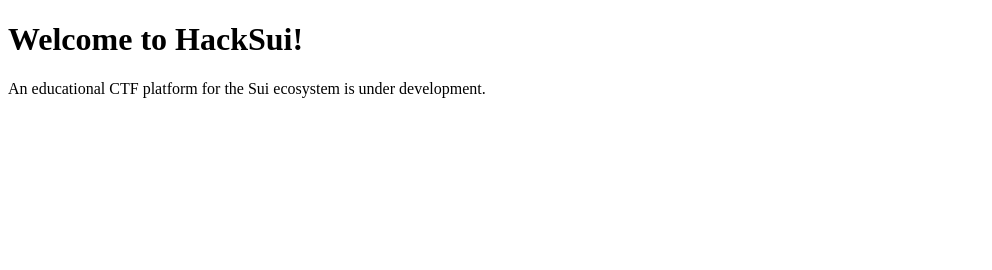
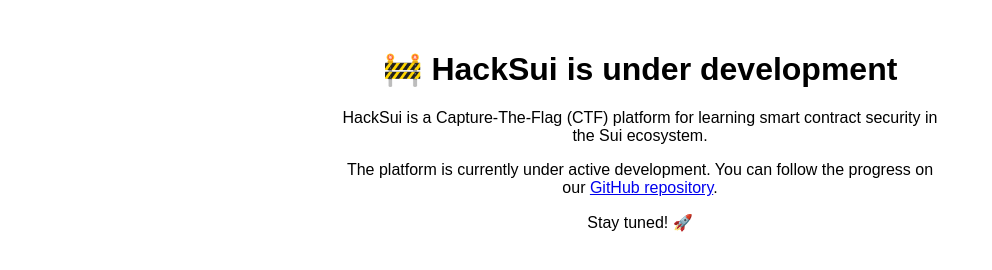
Before and after one commit to pavave/HackSui, a plain HTML site: page frontend/index.html in a window 1280 px wide. Shown: the whole page, without its empty margins (0-992 px from the left). Drawn offline with Linux system fonts and the light colour scheme.

Commit message:
Update index.html

```diff
--- a/frontend/index.html
+++ b/frontend/index.html
@@ -1,11 +1,28 @@
 <!DOCTYPE html>
 <html lang="en">
 <head>
-    <meta charset="UTF-8" />
-    <title>HackSui</title>
+  <meta charset="UTF-8" />
+  <title>HackSui</title>
+  <style>
+    body {
+      font-family: sans-serif;
+      max-width: 600px;
+      margin: 50px auto;
+      text-align: center;
+    }
+  </style>
 </head>
 <body>
-    <h1>Welcome to HackSui!</h1>
-    <p>An educational CTF platform for the Sui ecosystem is under development.</p>
+  <h1>🚧 HackSui is under development</h1>
+  <p>
+    HackSui is a Capture-The-Flag (CTF) platform for learning smart contract security in the Sui ecosystem.
+  </p>
+  <p>
+    The platform is currently under active development. You can follow the progress on our
+    <a href="https://github.com/pavave/HackSui" target="_blank">GitHub repository</a>.
+  </p>
+  <p>
+    Stay tuned! 🚀
+  </p>
 </body>
 </html>
```
